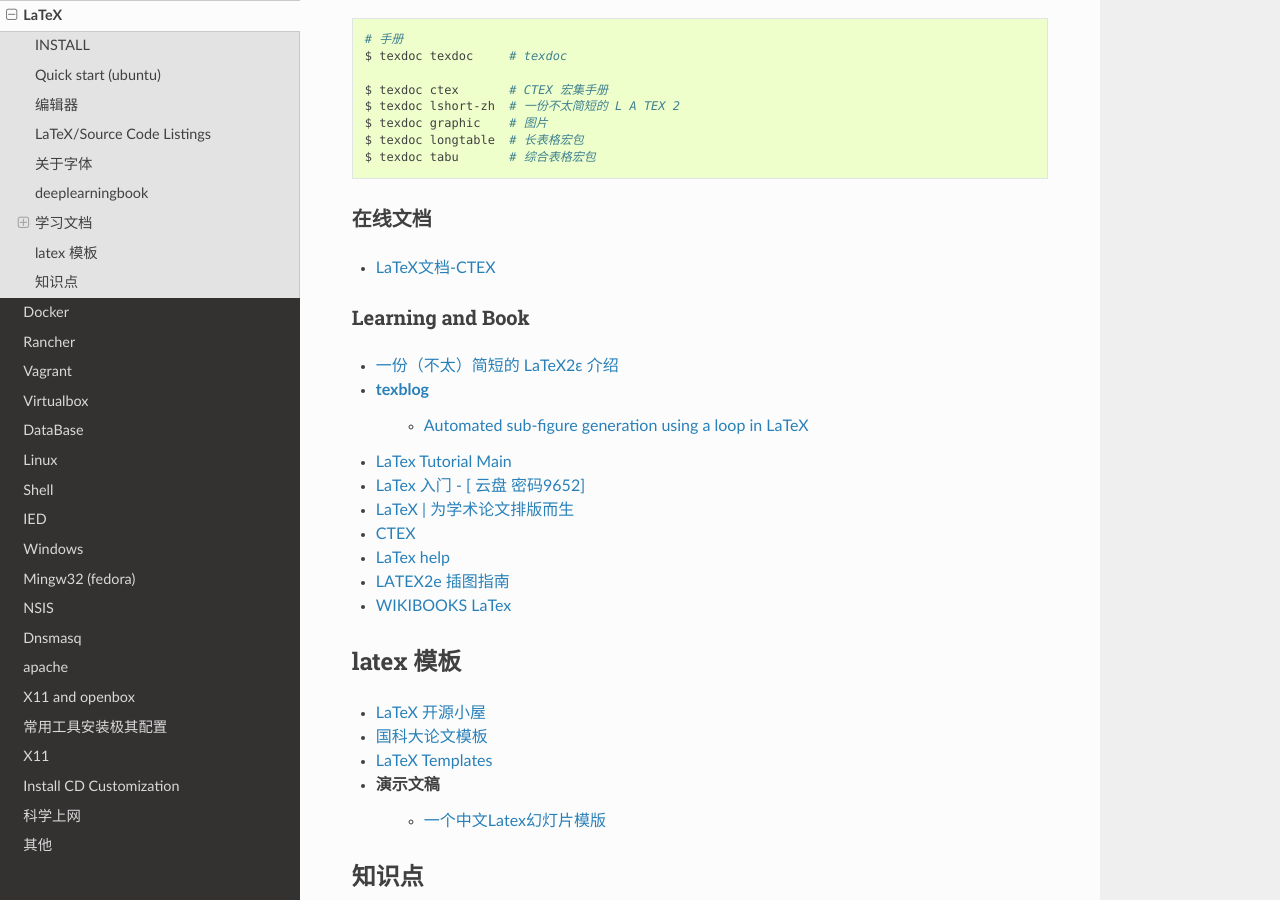
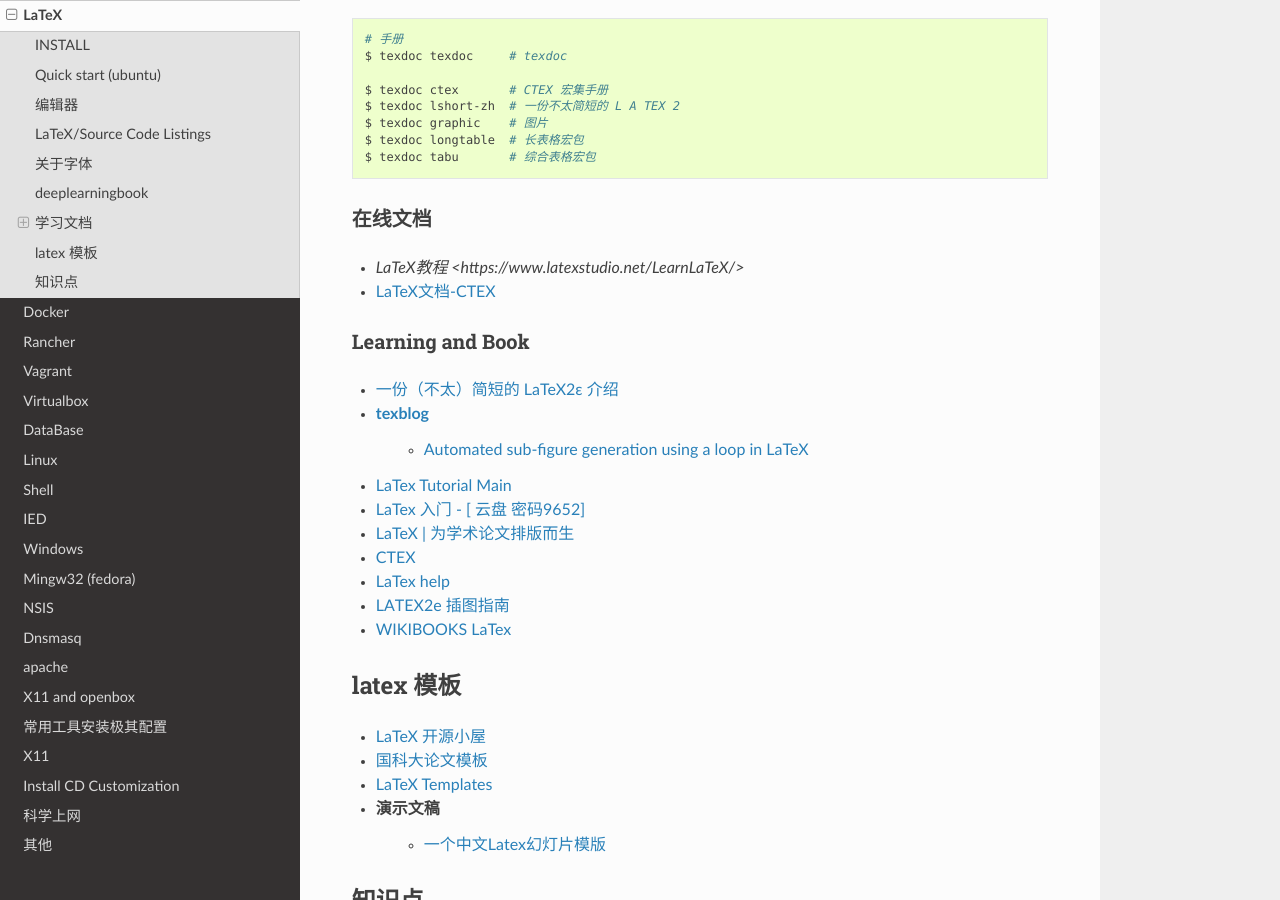
Before and after one commit to my-rds-store/my_space, a Sphinx documentation site: the page built from source/latex/index.rst, in a window 1280 px wide and 900 px high, scrolled down 4187 px. Built offline with Sphinx 7.4.7 and the Read the Docs theme 3.1.0, drawn with Linux system fonts in a browser that asks for light colours.

Commit message:
update ..

```diff
--- a/source/latex/index.rst
+++ b/source/latex/index.rst
@@ -243,6 +243,7 @@
 在线文档
 ===============
 
+* `LaTeX教程 <https://www.latexstudio.net/LearnLaTeX/>`
 * `LaTeX文档-CTEX <http://www.ctex.org/OnlineDocuments>`_
 
 Learning and  Book
```
